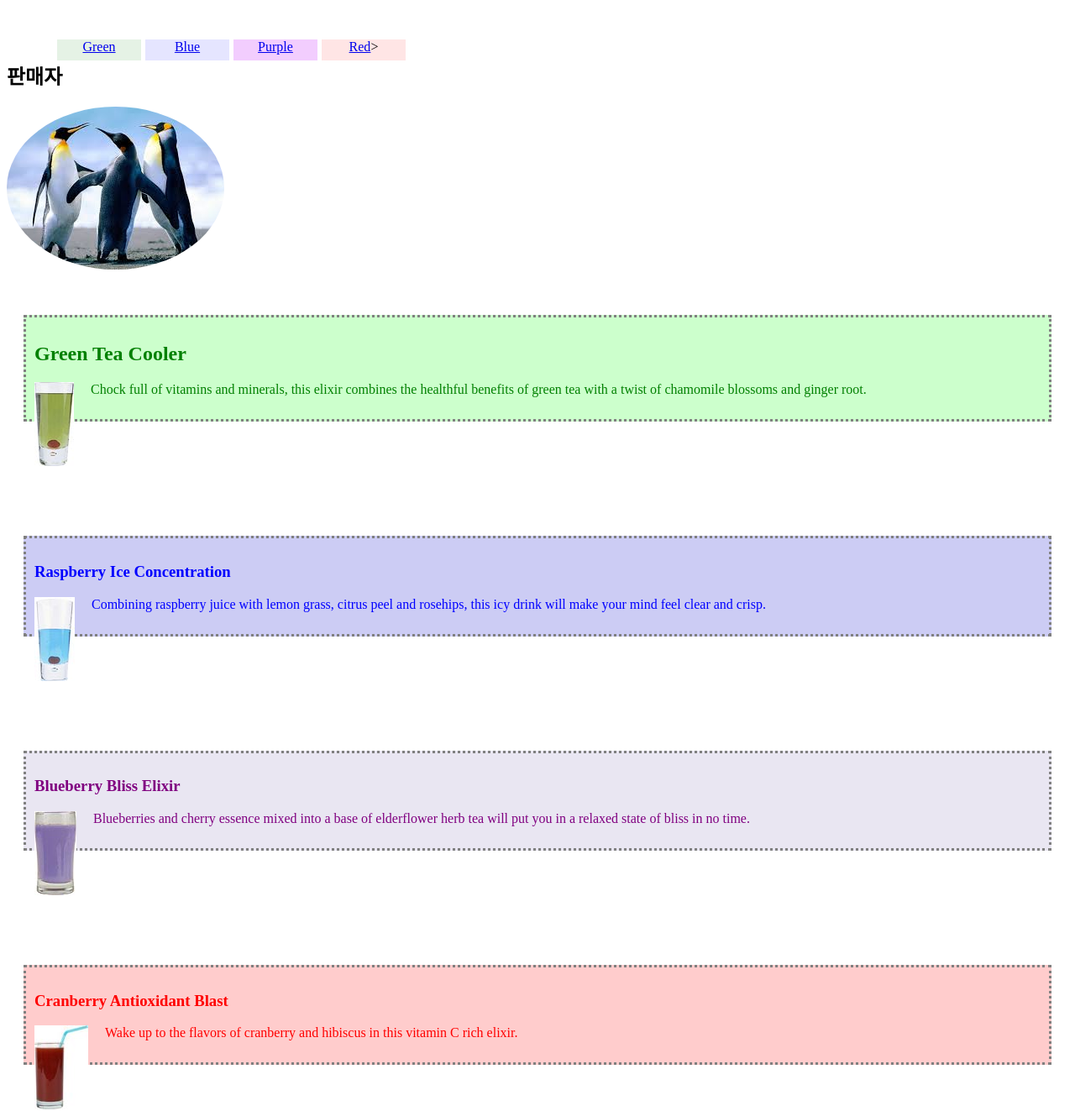
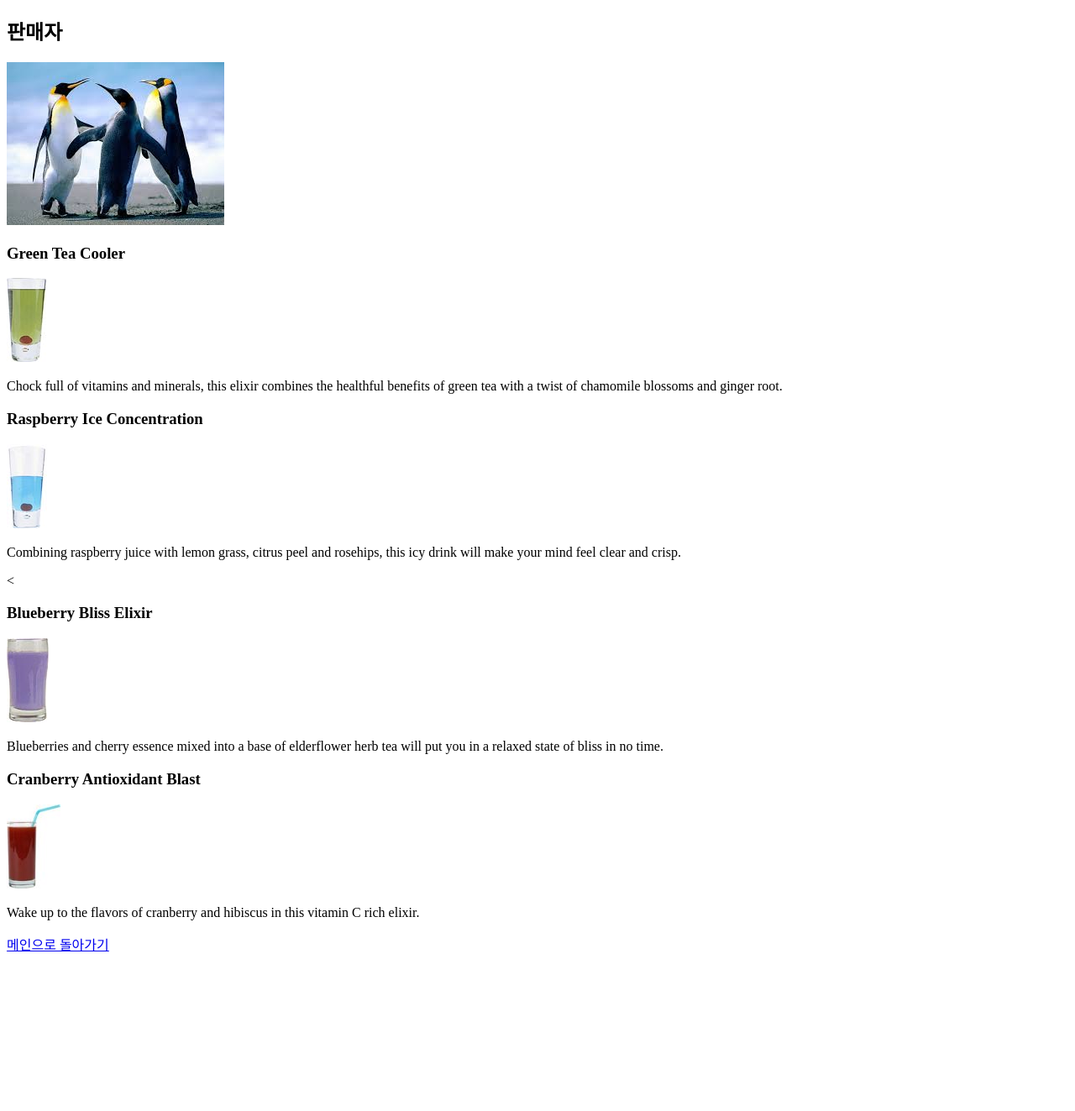
Before and after one commit to xcxswe/WebFront, a plain HTML site: page ex01/ex01/elixir.html in a window 1280 px wide. Shown: the part 70-1393 px from the top of the page at 84% size. After the commit the page ends 1222 px from the top, so only its background shows below. Drawn offline with Linux system fonts and the light colour scheme.

Commit message:
HTML BASIC

```diff
--- a/ex01/ex01/css/style.css
+++ /dev/null
@@ -1,16 +0,0 @@
-@charset "UTF-8";
-/* 전체 선택자 : 모든 HTML 태그를 선택 */
-
-h1 {
-
-    color: rgb(22, 6, 236);
-
-}
-
-/*태그 선택자 : 모든 선택된 태그*/
-
-nav, section {
-    margin : 50px 20px;
-
-
-}
--- a/ex01/ex01/elixir.html
+++ b/ex01/ex01/elixir.html
@@ -2,231 +2,50 @@
 <html>
   <head>
     <title>Bit Lounge 건강음료</title>
-    <link rel="stylesheet"
-      href="./css/style.css" />
-    <style>
-
-      /* 아이디 선택자 */
-      #Green{
-        color:green;
-      }
-
-      #Blue{
-        color:blue;
-      }
-
-      #Purple{
-        color:purple;
-      }
-
-      #Red{
-        color:red;
-      }
-
-      /* 클래스 선택자 : . */
-      .bevorage {
-        padding: 10px; /* 내부 여백을 10px 로 설정 */
-      }
-      /* class=bevorage + class=green */
-      .bevorage.green {
-        /*background-color:#00ff0023;*/
-        background-color: rgba(0, 255, 0, 0.2);
-      }
-
-      .bevorage.blue {
-        /*background-color:#00ff0023;*/
-        background-color: rgba(0, 0, 200, 0.2);
-      }
-
-      .bevorage.purple {
-        /*background-color:#00ff0023;*/
-        background-color: #52379920;
-      }
-
-      .bevorage.red {
-        /*background-color:#00ff0023;*/
-        background-color: rgba(255, 0, 0, 0.2);
-      }
-
-      /* 가상 클래스 */
-      /* active(클릭),hover(마우스 올라감)
-        link(링크가 걸린상태:A */
-      h2:hover { /* 마우스가 올라갔을 때*/
-       color : black;
-      }
-
-      h2:active { /* 클릭 했을때 */
-        color : red;
-      }
-
-      /* 구조 선택자 */
-      .menu > li:first-child {
-        background-color: rgba(0, 128, 0, 0.1);
-      }
-
-      .menu > li:nth-child(2n) {
-        background-color: rgba(0, 0, 255, 0.1);
-      }
-
-      .menu > li:nth-child(3n) {
-        background-color: rgba(191, 8, 247, 0.2);
-      }
-
-      .menu > li:last-child {
-        background-color: rgba(255, 0, 0, 0.1);
-      }
-
-      /* border 속성*/
-      .bevorage {
-       /* border-width: 3px;
-        border-style: solid;
-        border-color: gray; */
-        border: 3px dotted gray; /* 한줄로 표현 가능*/
-      }
-
-      /* border radius*/
-      .round {
-        /* border-radius: 20px; */ /* 전체 모서리 라운딩*/
-        /* border-radius: 10px 20px 30px 40px; */ /* 좌상단 부터 시계방향 라운딩 */
-        border-radius: 50%; /* 이미지를 정가운데 기준으로 4분할 하여 1분할당 %를 라운딩 */
-      }
-      .seller{
-        /* border-radius: 10px 20px 30px 40px; */
-        /* border-radius: 10px 30px; */
-        border-radius: 50%;
-      }
-
-      /* display vs visibility */
-      .seller{
-        /* display: 공간 점유방식 결정
-        none, block, inline, inline-block */
-        /* display: none; */
-        /* visibility: 화면 표시 여부 결정
-        -> 공간 점유는 그대로*/
-        /* visibility: hidden; */
-      }
-
-      /* background 속성 */
-      body{
-        /* background-image: url("./images/Landscape.jpg");
-        background-repeat: no-repeat;
-        background-attachment: fixed;
-        background-position: bottom;
-        background-size: 100%; */
-
-        /* 축약형: 일괄 적용 */
-        /* background: url("./images/Landscape.jpg") bottom / 100% no-repeat fixed lightgray */
-        /* 인자 순서 : image position / size repeat attachment color */
-      }
-
-      .menu > li{
-        float: left;
-        list-style-type: none;
-        width: 100px; /* 요소의 너비 */
-        height: 25px; /* 요소의 높이 */
-        text-align:center; /* 텍스트 중앙 정렬 */
-        margin-right: 5px;
-      }
-
-      .menu{
-        margin-bottom: 10px;
-      }
-
-      article{
-        clear:both;
-      }
-
-      .bevorage img {
-        float: left;
-        margin-right: 20px;
-      }
-
-    </style>
     <meta http-equiv="Content-Type"
         content="text/html; charset=UTF-8" />
   </head>
   <body>
-      <header>
     <h1>건강 음료</h1>
-      </header>
-      <nav><!-- 사이트 네비게이션 : 메뉴 -->
-        <ul class="menu">
-          <li><a href="#green">Green</a></li>
-          <li><a href="#Blue">Blue</a></li>
-          <li><a href="#Purple">Purple</a></li>
-          <li><a href="#Red">Red</a>></li>
-        </ul>
-      </nav>
-      <article>
+
     <div>
+      <h2>판매자</h2>
+      <img src="./images/Penguins.jpg">
+    </div>
+    <!-- 각 음료를 공간 점유 태그(div)로 묶어 보자-->
 
-          <h2>판매자</h2>
-          <img class="round" src="./images/Penguins.jpg" alt="Penguins.jpg" />
-      </div>
-
-        <!-- 각 음료를 공감 점유 태그 (div) 로 묶어 보자-->
-        <section>
-          <div id="Green" class="green bevorage">
-
-          <h2>Green Tea Cooler</h2>
-          <!-- alt 속성 : 이미지가 없을때 텍스트로 대체-->
+    <div>
+    <h3>Green Tea Cooler</h3>
+    <!-- alt 속성 : 이미지가 없을 때 출력할 대체 텍스트-->
     <img src="./images/green.jpg"
        alt="Green Tea Cooler"
        title="Green Tea Cooler"/>
+    <p>Chock full of vitamins and minerals, this elixir combines the healthful benefits of green tea with a twist of chamomile blossoms and ginger root.</p>
+    </div>
 
-            <p>Chock full of vitamins and minerals, this elixir combines the healthful benefits of green tea with a twist of chamomile blossoms and ginger root.
-            </p>
+    <div>
+    <h3>Raspberry Ice Concentration</h3>
+    <img src="./images/lightblue.jpg"
+      alt="Raspberry Ice Concentration"
+      title="Raspberry Ice Concentration"/>
+    <p>Combining raspberry juice with lemon grass, citrus peel and rosehips, this icy drink will make your mind feel clear and crisp.</p>
+  < </div>
+
+    <div>
+    <h3>Blueberry Bliss Elixir</h3>
+    <img src="./images/blue.jpg"
+      alt="Blueberry Bliss Elixir"
+      title="Blueberry Bliss Elixir"/>
+    <p>Blueberries and cherry essence mixed into a base of elderflower herb tea will put you in a relaxed state of bliss in no time.</p>
     </div>
-        </section>
 
-          <br />
-          <br />
-
-        <section>
-          <div id="Blue" class="blue bevorage">
-          <h3>Raspberry Ice Concentration</h3>
-          <img src="./images/lightblue.jpg" />
-            <p> Combining raspberry juice with lemon grass, citrus peel and rosehips, this icy drink will make your mind feel clear and crisp.
-            </p>
+    <div>
+    <h3>Cranberry Antioxidant Blast</h3>
+    <img src="./images/red.jpg"
+      alt="Cranberry Antioxidant Blast"
+      title="Cranberry Antioxidant Blast"/>
+    <p>Wake up to the flavors of cranberry and hibiscus in this vitamin C rich elixir.</p>
     </div>
-        </section>
-
-          <br />
-          <br />
-
-        <section>
-         <div id="Purple" class="purple bevorage" >
-          <h3>Blueberry Bliss Elixir</h3>
-          <img src="./images/blue.jpg" />
-            <p>Blueberries and cherry essence mixed into a base of elderflower herb tea will put you in a relaxed state of bliss in no time.
-            </p>
-         </div>
-        </section>
-
-          <br />
-          <br />
-
-        <section>
-          <div id="Red" class="red bevorage">
-          <h3>Cranberry Antioxidant Blast</h3>
-          <img src="./images/red.jpg"/>
-            <p>Wake up to the flavors of cranberry and hibiscus in this vitamin C rich elixir.
-            </p>
-
-          </div>
-        </section>
-
-          <br />
-          <br />
-
-        </article>
-        <nav>
-              <p>
-                <a href="index.html">메인 페이지]메인으로 돌아가기</a>
-              </p>
-        </nav>
-
-        <footer>&copy; Bit Lounge, 2022</footer>
-
+    <p><a href="./index.html">메인으로 돌아가기</a></p>
 </body>
   </html>
```
Also changed, not shown: ex01/ex01/form.html (deleted, +0 -92 lines), ex01/ex01/index.html (+11 -27 lines). Lines whose indentation alone changed are shown as unchanged.
